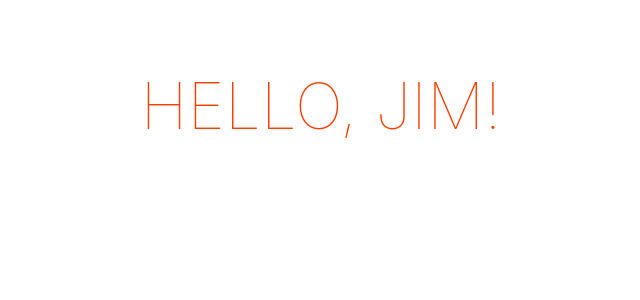
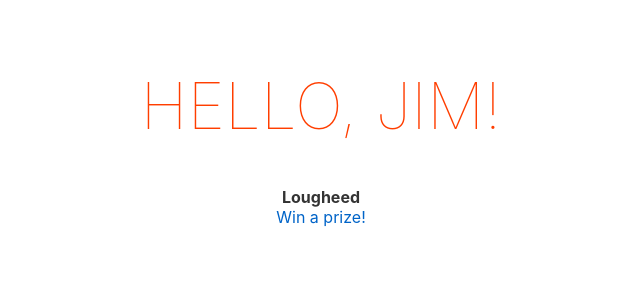
Before and after one commit to jim-lougheed/svelte-tutorial, a Svelte app: page / in a window 1280 px wide. Shown: the top 300 px of the page, without its empty margins (319-959 px from the left). Built offline with nearby package versions, Linux system fonts and the light colour scheme.

Commit message:
Complete 6: Binding HTML

```diff
--- a/src/App.svelte
+++ b/src/App.svelte
@@ -1,9 +1,13 @@
 <script>
 	const name = "Jim";
+	const lastName = "<b>Lougheed</b>";
+	const hack = `<a href="#" onclick="alert('You have been hacked!')">Win a prize!</a>`
 </script>
 
 <main>
 	<h1>Hello, {name}!</h1>
+	<div>{@html lastName}</div>
+	<div>{@html hack}</div>
 </main>
 
 <style>
```
